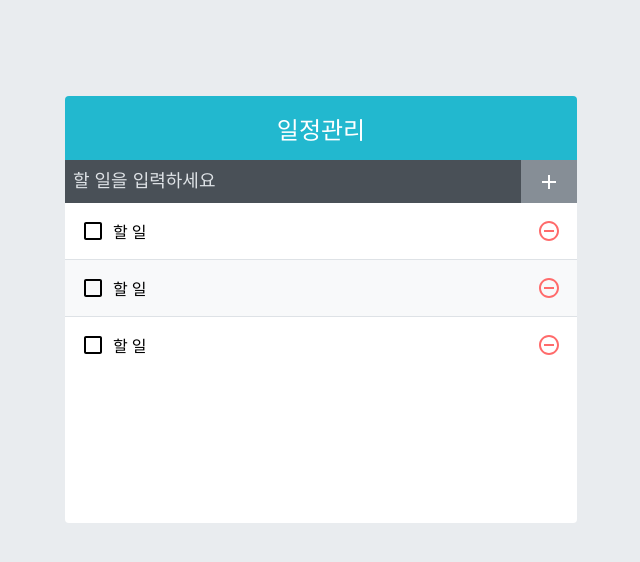
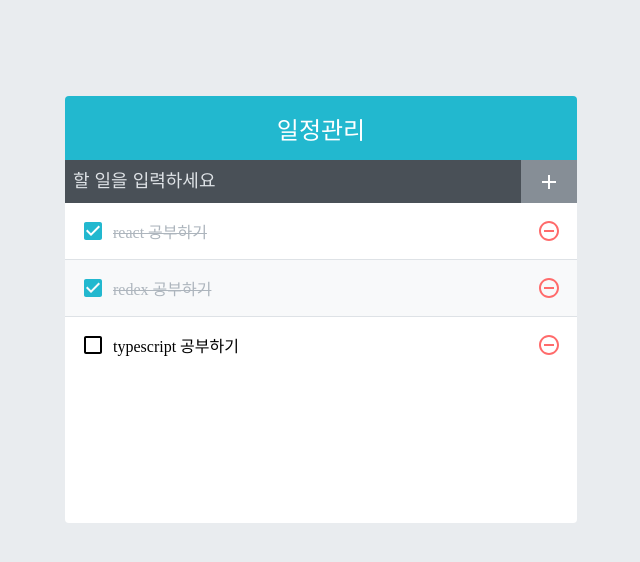
Before and after one commit to dev-93/todo-app, a React (Create React App) app: page / in a window 1280 px wide. Shown: the top 562 px of the page, without its empty margins (319-959 px from the left). Built offline with nearby package versions, Linux system fonts and the light colour scheme.

Commit message:
App에서 todos 상태 사용하기

```diff
--- a/src/App.js
+++ b/src/App.js
@@ -1,13 +1,30 @@
-import React from "react";
+import React, { useState } from "react";
 import TodoTemplate from "./components/TodoTemplate";
 import TodoInsert from "./components/TodoInsert";
 import TodoList from "./components/TodoList";
 
 function App() {
+    const [todos, setTodos] = useState([
+        {
+            id: 1,
+            text: "react 공부하기",
+            checked: true,
+        },
+        {
+            id: 2,
+            text: "redex 공부하기",
+            checked: true,
+        },
+        {
+            id: 3,
+            text: "typescript 공부하기",
+            checked: false,
+        },
+    ]);
     return (
         <TodoTemplate>
             <TodoInsert />
-            <TodoList />
+            <TodoList todos={todos} />
         </TodoTemplate>
     );
 }
--- a/src/components/TodoList.js
+++ b/src/components/TodoList.js
@@ -2,12 +2,12 @@
 import "./TodoList.scss";
 import TodoListItem from "./TodoListItem";
 
-const TodoList = () => {
+const TodoList = ({ todos }) => {
     return (
         <div className="TodoList">
-            <TodoListItem />
-            <TodoListItem />
-            <TodoListItem />
+            {todos.map((todo) => {
+                return <TodoListItem todo={todo} key={todo.id} />;
+            })}
         </div>
     );
 };
--- a/src/components/TodoListItem.js
+++ b/src/components/TodoListItem.js
@@ -4,14 +4,17 @@
     MdCheckBoxOutlineBlank,
     MdRemoveCircleOutline,
 } from "react-icons/md";
+import cn from "classnames";
 import "./TodoListItem.scss";
 
-const TodoListItem = () => {
+const TodoListItem = ({ todo }) => {
+    const { text, checked } = todo;
+
     return (
         <div className="TodoListItem">
-            <div className="checkbox">
-                <MdCheckBoxOutlineBlank />
-                <div className="text">할 일</div>
+            <div className={cn("checkbox", { checked })}>
+                {checked ? <MdCheckBox /> : <MdCheckBoxOutlineBlank />}
+                <div className="text">{text}</div>
             </div>
             <div className="remove">
                 <MdRemoveCircleOutline />
--- a/src/components/TodoListItem.scss
+++ b/src/components/TodoListItem.scss
@@ -21,7 +21,6 @@
             margin-left: 0.5rem;
             flex: 1;
         }
-    }
 
         &.checked {
             svg {
@@ -30,6 +29,7 @@
             .text {
                 color: #adb5bd;
                 text-decoration: line-through;
+            }
         }
     }
 
```
Lines whose indentation alone changed are shown as unchanged.
